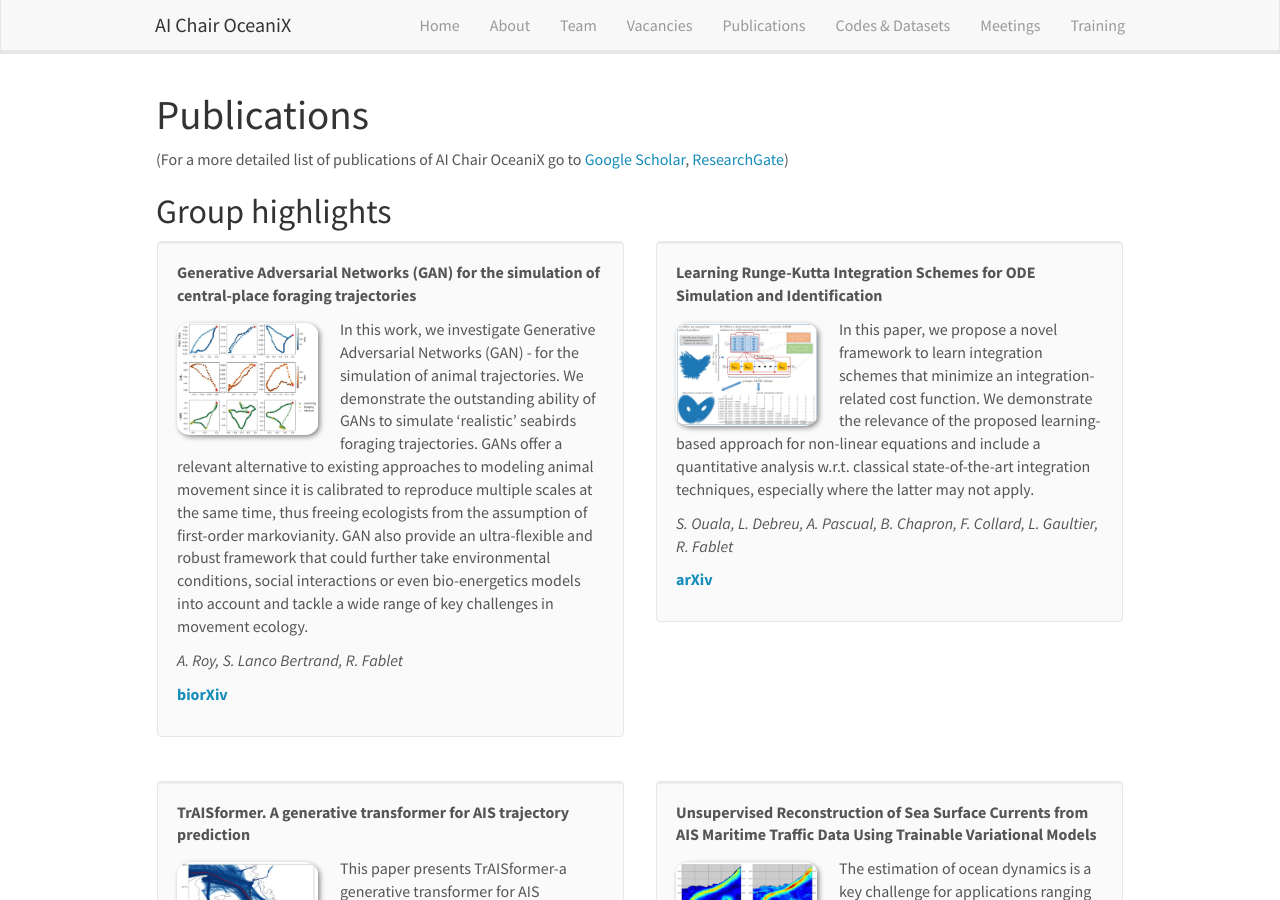
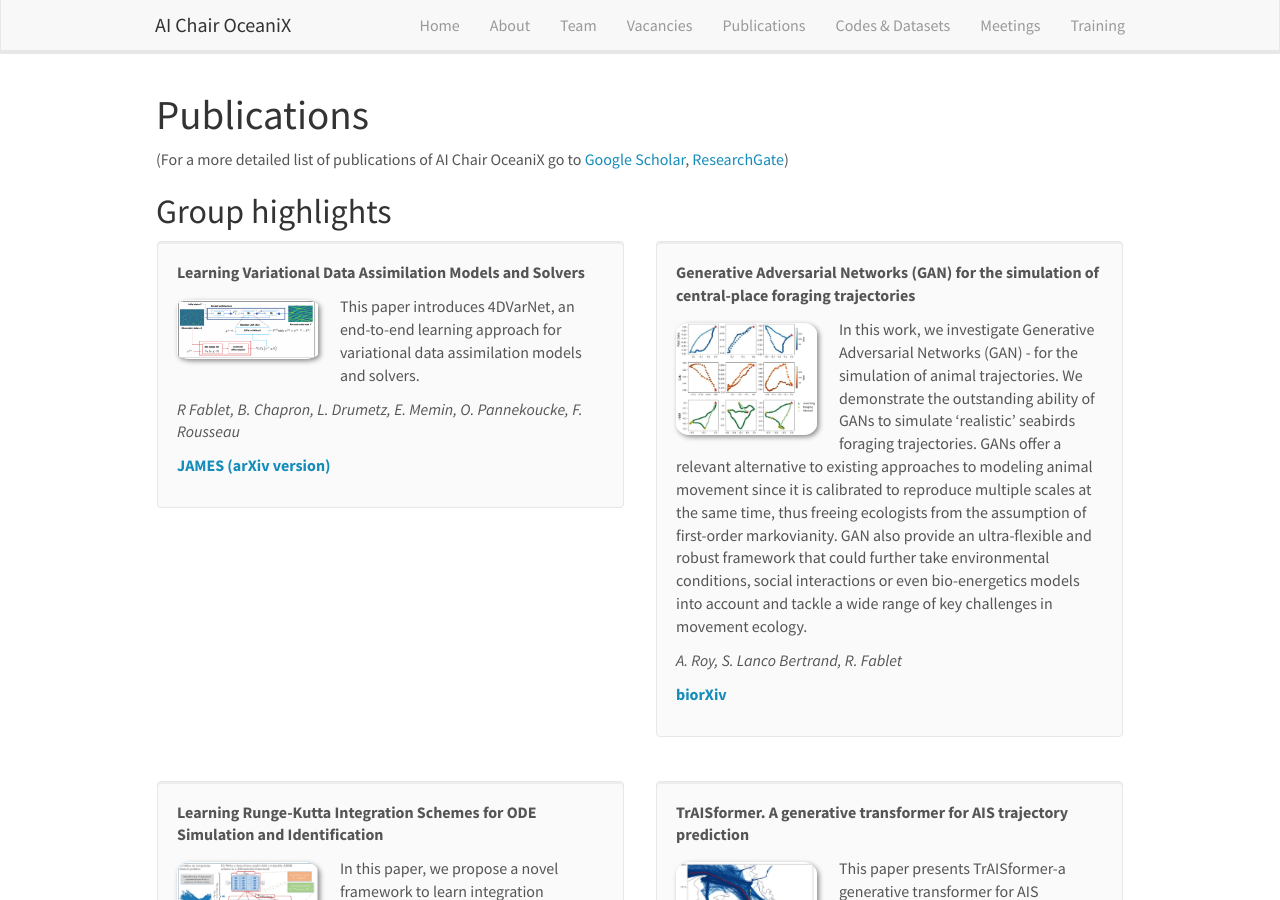
Before and after one commit to CIA-Oceanix/CIA-Oceanix.github.io, a Jekyll site: the page built from _pages/publications.md, in a window 1280 px wide and 900 px high. Built offline with Jekyll 4.4.1, drawn with Linux system fonts in a browser that asks for light colours; nearby versions of some CDN libraries; some of the changed text lies outside the part shown.

Commit message:
Update publist.yml

```diff
--- a/_data/publist.yml
+++ b/_data/publist.yml
@@ -1,3 +1,13 @@
+- title: "Learning Variational Data Assimilation Models and Solvers"
+  image: fig4dVarNN_Sketch.jpg
+  description:  This paper introduces 4DVarNet, an end-to-end learning approach for variational data assimilation models and solvers.
+  authors: R Fablet, B. Chapron, L. Drumetz, E. Memin, O. Pannekoucke, F. Rousseau
+  link:
+    url: https://arxiv.org/abs/2007.12941
+    display:  JAMES (arXiv version)
+  highlight: 1
+  news2:
+
 - title: "Generative Adversarial Networks (GAN) for the simulation of central-place foraging trajectories"
   image: figSeabirdGAN.jpg
   description: In this work, we investigate  Generative Adversarial Networks (GAN) - for the simulation of animal trajectories. We demonstrate the outstanding ability of GANs to simulate 'realistic' seabirds foraging trajectories. GANs offer a relevant alternative to existing approaches to modeling animal movement since it is calibrated to reproduce multiple scales at the same time, thus freeing ecologists from the assumption of first-order markovianity. GAN also provide an ultra-flexible and robust framework that could further take environmental conditions, social interactions or even bio-energetics models into account and tackle a wide range of key challenges in movement ecology.
@@ -56,16 +66,6 @@
   link:
     url: https://www.researchgate.net/publication/350592046_END-TO-END_PHYSICS-INFORMED_REPRESENTATION_LEARNING_FOR_SATELLITE_OCEAN_REMOTE_SENSING_DATA_APPLICATIONS_TO_SATELLITE_ALTIMETRY_AND_SEA_SURFACE_CURRENTS?_sg=kbSTkoLI1MYBFu7fmZWQzIaelSYMxFXfHnqqbRSJF1sUW9eIV7-1Rd_5xZmCppJGrNWuwzP8M0yO1mifXNF2RWgHw4j9Ii45eDI6uDOt.3y0ZjPo7_3rR7SjVJ_lkpGAoW9-zlpui9yel_3lzGOdXsUUVBa1OD7i38xchuKrtOFIGDyGtjd96Z9TL8SHlLA
     display:  Proc. ISPRS Congress 2021
-  highlight: 1
-  news2:
-
-- title: "Learning Variational Data Assimilation Models and Solvers"
-  image: fig4dVarNN_Sketch.jpg
-  description:  This paper introduces 4DVarNet, an end-to-end learning approach for variational data assimilation models and solvers.
-  authors: R Fablet, B. Chapron, L. Drumetz, E. Memin, O. Pannekoucke, F. Rousseau
-  link:
-    url: https://arxiv.org/abs/2007.12941
-    display:  arXiv preprint
   highlight: 1
   news2:
 
```
